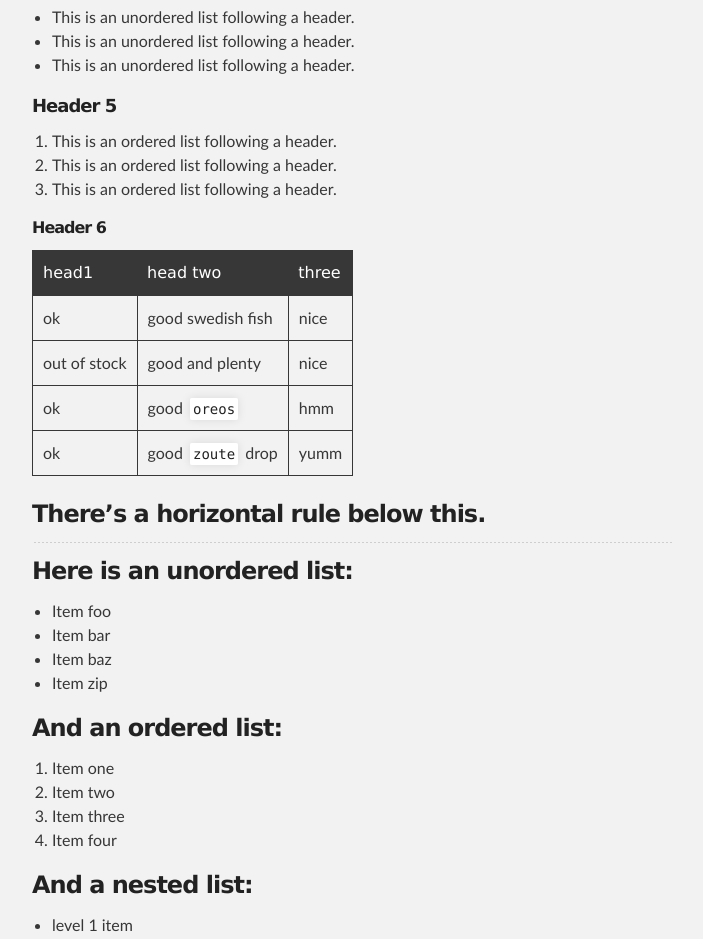
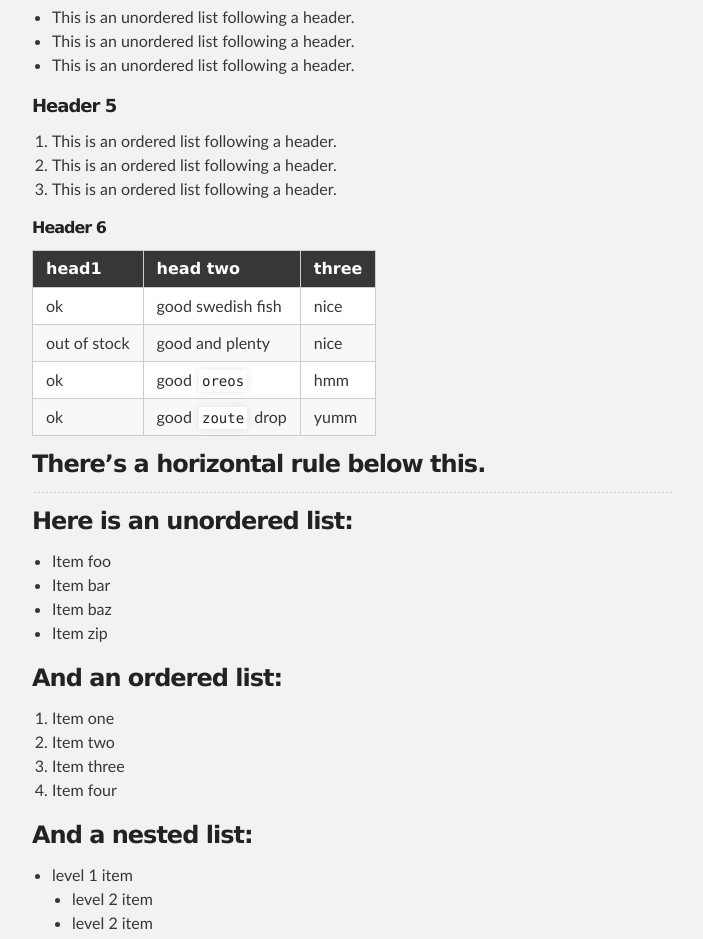
Before and after one commit to djm89uk/djm89uk.github.io, a Jekyll site: the page built from another-page.md, in a window 1280 px wide. Shown: the part 1258-2197 px from the top of the page, without its empty margins (288-991 px from the left). Built offline with Jekyll 4.4.1, drawn with Linux system fonts in a browser that asks for light colours; Markdown is read by kramdown in place of the engine named in the settings.

Commit message:
Update jekyll-theme-slate.scss

```diff
--- a/_sass/jekyll-theme-slate.scss
+++ b/_sass/jekyll-theme-slate.scss
@@ -229,10 +229,29 @@ hr {
 }
 
 table {
-  border: 1px solid #373737;
-  margin-bottom: 20px;
-  text-align: left;
- }
+  padding: 0; }
+  table tr {
+    border-top: 1px solid #cccccc;
+    background-color: white;
+    margin: 0;
+    padding: 0; }
+    table tr:nth-child(2n) {
+      background-color: #f8f8f8; }
+    table tr th {
+      font-weight: bold;
+      border: 1px solid #cccccc;
+      text-align: left;
+      margin: 0;
+      padding: 6px 13px; }
+    table tr td {
+      border: 1px solid #cccccc;
+      text-align: left;
+      margin: 0;
+      padding: 6px 13px; }
+    table tr th :first-child, table tr td :first-child {
+      margin-top: 0; }
+    table tr th :last-child, table tr td :last-child {
+      margin-bottom: 0; }
 
 th {
   font-family: 'Lucida Grande', 'Helvetica Neue', Helvetica, Arial, sans-serif;
```
